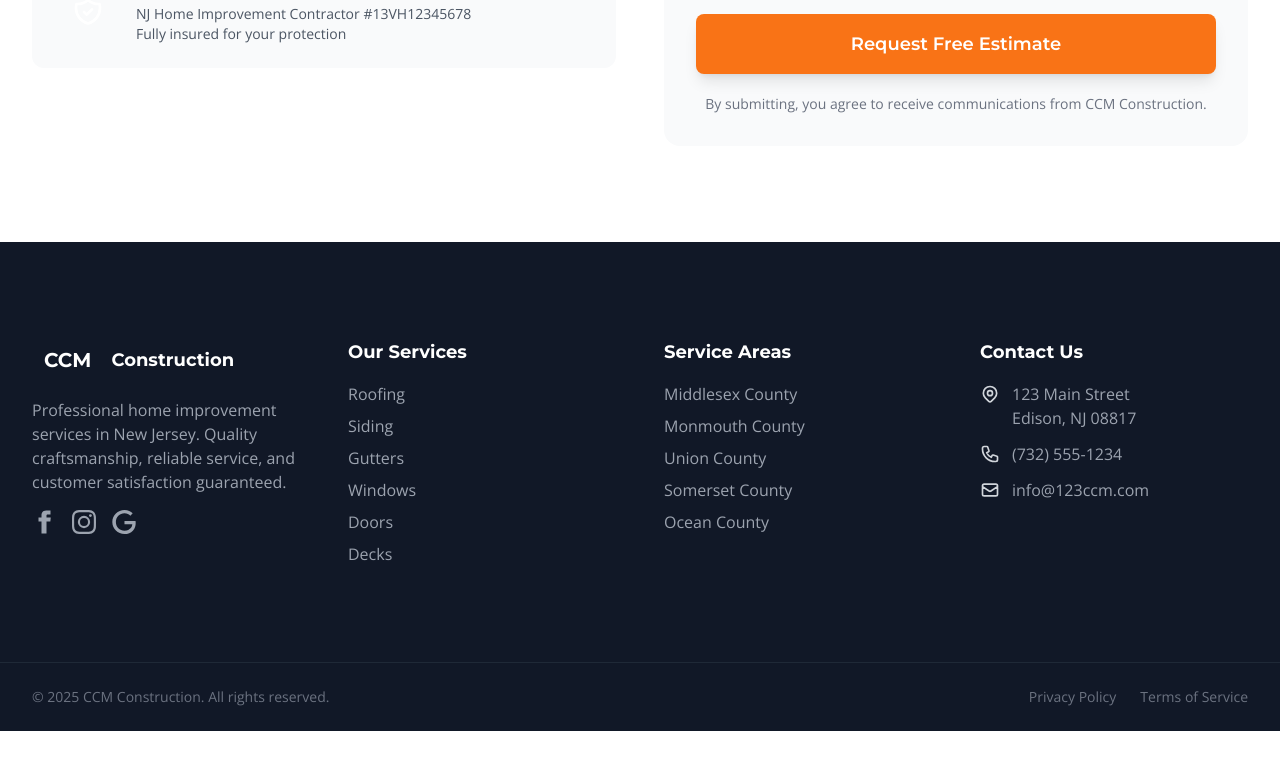
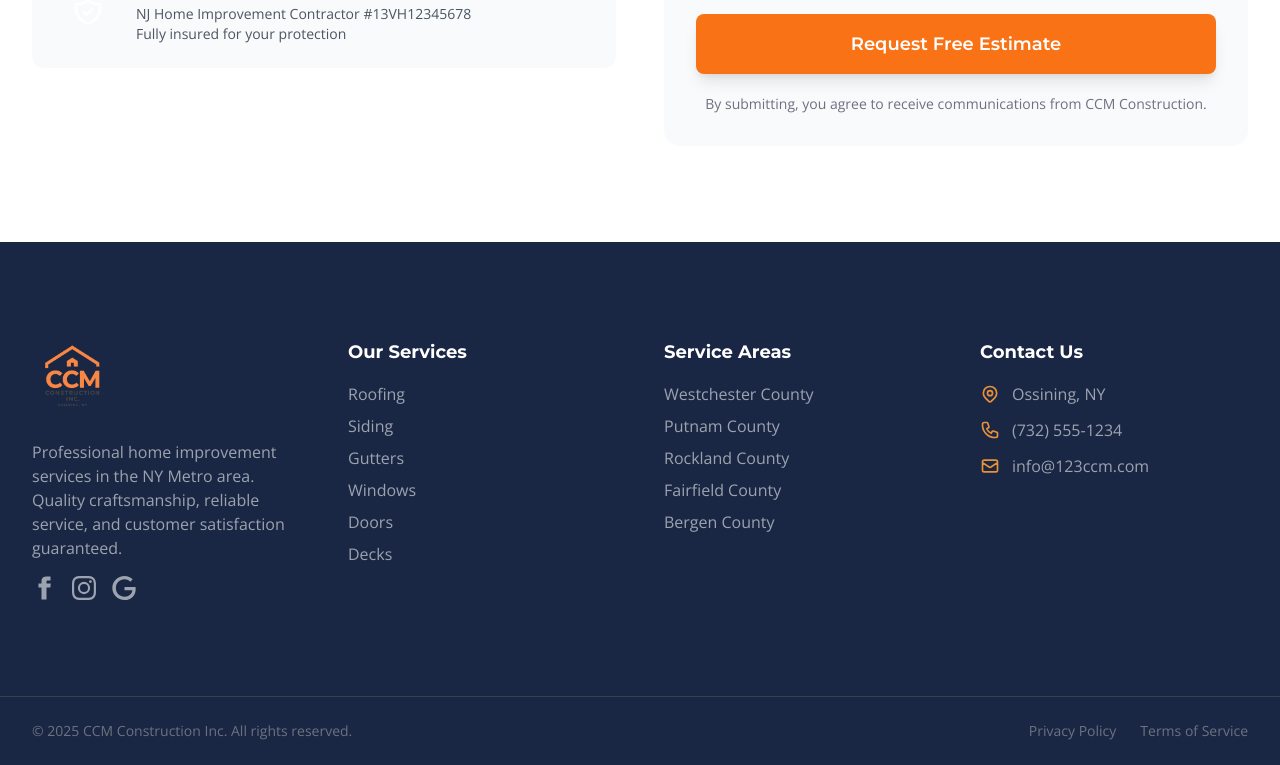
Before and after one commit to asotorod/ccm-website, a React (Vite) app: page / in a window 1280 px wide. Shown: the part 5704-6469 px from the top of the page. Before the commit the page ends 6435 px from the top, so only its background shows below. Built offline with nearby package versions, Linux system fonts and the light colour scheme.

Commit message:
Update footer with CCM logo and orange accent color, update location to Ossining NY

```diff
--- a/src/components/Footer.jsx
+++ b/src/components/Footer.jsx
@@ -11,43 +11,42 @@ function Footer() {
   ]
 
   const serviceAreas = [
-    'Middlesex County',
-    'Monmouth County',
-    'Union County',
-    'Somerset County',
-    'Ocean County',
+    'Westchester County',
+    'Putnam County',
+    'Rockland County',
+    'Fairfield County',
+    'Bergen County',
   ]
 
   return (
-    <footer className="bg-dark-900 text-gray-300">
+    <footer className="bg-[#1a2744] text-gray-300">
       {/* Main Footer */}
       <div className="container-custom section-padding">
         <div className="grid grid-cols-1 md:grid-cols-2 lg:grid-cols-4 gap-8 lg:gap-12">
           {/* Company Info */}
           <div>
-            <div className="flex items-center gap-2 mb-4">
-              <div className="bg-primary-600 text-white px-3 py-2 rounded-lg">
-                <span className="font-heading font-bold text-xl">CCM</span>
-              </div>
-              <div>
-                <span className="font-heading font-bold text-lg text-white">Construction</span>
-              </div>
-            </div>
+            <Link to="/" className="inline-block mb-4">
+              <img
+                src="/Logo ccm.png"
+                alt="CCM Construction Inc."
+                className="h-20 w-auto"
+              />
+            </Link>
             <p className="text-gray-400 mb-4">
-              Professional home improvement services in New Jersey. Quality craftsmanship, reliable service, and customer satisfaction guaranteed.
+              Professional home improvement services in the NY Metro area. Quality craftsmanship, reliable service, and customer satisfaction guaranteed.
             </p>
             <div className="flex gap-4">
-              <a href="#" className="text-gray-400 hover:text-primary-400 transition-colors" aria-label="Facebook">
+              <a href="#" className="text-gray-400 hover:text-[#E8913A] transition-colors" aria-label="Facebook">
                 <svg className="w-6 h-6" fill="currentColor" viewBox="0 0 24 24">
                   <path d="M18.77,7.46H14.5v-1.9c0-.9.6-1.1,1-1.1h3V.5h-4.33C10.24.5,9.5,3.44,9.5,5.32v2.15h-3v4h3v12h5v-12h3.85l.42-4Z"/>
                 </svg>
               </a>
-              <a href="#" className="text-gray-400 hover:text-primary-400 transition-colors" aria-label="Instagram">
+              <a href="#" className="text-gray-400 hover:text-[#E8913A] transition-colors" aria-label="Instagram">
                 <svg className="w-6 h-6" fill="currentColor" viewBox="0 0 24 24">
                   <path d="M12,2.16c3.2,0,3.58,0,4.85.07,3.25.15,4.77,1.69,4.92,4.92.06,1.27.07,1.65.07,4.85s0,3.58-.07,4.85c-.15,3.23-1.66,4.77-4.92,4.92-1.27.06-1.65.07-4.85.07s-3.58,0-4.85-.07c-3.26-.15-4.77-1.7-4.92-4.92-.06-1.27-.07-1.65-.07-4.85s0-3.58.07-4.85C2.38,3.92,3.9,2.38,7.15,2.23,8.42,2.18,8.8,2.16,12,2.16ZM12,0C8.74,0,8.33,0,7.05.07c-4.27.2-6.78,2.71-7,7C0,8.33,0,8.74,0,12s0,3.67.07,4.95c.2,4.27,2.71,6.78,7,7C8.33,24,8.74,24,12,24s3.67,0,4.95-.07c4.27-.2,6.78-2.71,7-7C24,15.67,24,15.26,24,12s0-3.67-.07-4.95c-.2-4.27-2.71-6.78-7-7C15.67,0,15.26,0,12,0Zm0,5.84A6.16,6.16,0,1,0,18.16,12,6.16,6.16,0,0,0,12,5.84ZM12,16a4,4,0,1,1,4-4A4,4,0,0,1,12,16ZM18.41,4.15a1.44,1.44,0,1,0,1.44,1.44A1.44,1.44,0,0,0,18.41,4.15Z"/>
                 </svg>
               </a>
-              <a href="#" className="text-gray-400 hover:text-primary-400 transition-colors" aria-label="Google">
+              <a href="#" className="text-gray-400 hover:text-[#E8913A] transition-colors" aria-label="Google">
                 <svg className="w-6 h-6" fill="currentColor" viewBox="0 0 24 24">
                   <path d="M12.48 10.92v3.28h7.84c-.24 1.84-.853 3.187-1.787 4.133-1.147 1.147-2.933 2.4-6.053 2.4-4.827 0-8.6-3.893-8.6-8.72s3.773-8.72 8.6-8.72c2.6 0 4.507 1.027 5.907 2.347l2.307-2.307C18.747 1.44 16.133 0 12.48 0 5.867 0 .307 5.387.307 12s5.56 12 12.173 12c3.573 0 6.267-1.173 8.373-3.36 2.16-2.16 2.84-5.213 2.84-7.667 0-.76-.053-1.467-.173-2.053H12.48z"/>
                 </svg>
@@ -61,7 +60,7 @@ function Footer() {
             <ul className="space-y-2">
               {services.map((service) => (
                 <li key={service}>
-                  <a href="/#services" className="text-gray-400 hover:text-primary-400 transition-colors">
+                  <a href="/#services" className="text-gray-400 hover:text-[#E8913A] transition-colors">
                     {service}
                   </a>
                 </li>
@@ -75,7 +74,7 @@ function Footer() {
             <ul className="space-y-2">
               {serviceAreas.map((area) => (
                 <li key={area}>
-                  <a href="/#service-areas" className="text-gray-400 hover:text-primary-400 transition-colors">
+                  <a href="/#service-areas" className="text-gray-400 hover:text-[#E8913A] transition-colors">
                     {area}
                   </a>
                 </li>
@@ -88,25 +87,25 @@ function Footer() {
             <h3 className="text-white font-heading font-bold text-lg mb-4">Contact Us</h3>
             <ul className="space-y-3">
               <li className="flex items-start gap-3">
-                <svg className="w-5 h-5 text-primary-400 mt-0.5 flex-shrink-0" fill="none" stroke="currentColor" viewBox="0 0 24 24">
+                <svg className="w-5 h-5 text-[#E8913A] mt-0.5 flex-shrink-0" fill="none" stroke="currentColor" viewBox="0 0 24 24">
                   <path strokeLinecap="round" strokeLinejoin="round" strokeWidth={2} d="M17.657 16.657L13.414 20.9a1.998 1.998 0 01-2.827 0l-4.244-4.243a8 8 0 1111.314 0z" />
                   <path strokeLinecap="round" strokeLinejoin="round" strokeWidth={2} d="M15 11a3 3 0 11-6 0 3 3 0 016 0z" />
                 </svg>
-                <span className="text-gray-400">123 Main Street<br />Edison, NJ 08817</span>
+                <span className="text-gray-400">Ossining, NY</span>
               </li>
               <li className="flex items-center gap-3">
-                <svg className="w-5 h-5 text-primary-400 flex-shrink-0" fill="none" stroke="currentColor" viewBox="0 0 24 24">
+                <svg className="w-5 h-5 text-[#E8913A] flex-shrink-0" fill="none" stroke="currentColor" viewBox="0 0 24 24">
                   <path strokeLinecap="round" strokeLinejoin="round" strokeWidth={2} d="M3 5a2 2 0 012-2h3.28a1 1 0 01.948.684l1.498 4.493a1 1 0 01-.502 1.21l-2.257 1.13a11.042 11.042 0 005.516 5.516l1.13-2.257a1 1 0 011.21-.502l4.493 1.498a1 1 0 01.684.949V19a2 2 0 01-2 2h-1C9.716 21 3 14.284 3 6V5z" />
                 </svg>
-                <a href="tel:+17325551234" className="text-gray-400 hover:text-primary-400 transition-colors">
+                <a href="tel:+17325551234" className="text-gray-400 hover:text-[#E8913A] transition-colors">
                   (732) 555-1234
                 </a>
               </li>
               <li className="flex items-center gap-3">
-                <svg className="w-5 h-5 text-primary-400 flex-shrink-0" fill="none" stroke="currentColor" viewBox="0 0 24 24">
+                <svg className="w-5 h-5 text-[#E8913A] flex-shrink-0" fill="none" stroke="currentColor" viewBox="0 0 24 24">
                   <path strokeLinecap="round" strokeLinejoin="round" strokeWidth={2} d="M3 8l7.89 5.26a2 2 0 002.22 0L21 8M5 19h14a2 2 0 002-2V7a2 2 0 00-2-2H5a2 2 0 00-2 2v10a2 2 0 002 2z" />
                 </svg>
-                <a href="mailto:info@123ccm.com" className="text-gray-400 hover:text-primary-400 transition-colors">
+                <a href="mailto:info@123ccm.com" className="text-gray-400 hover:text-[#E8913A] transition-colors">
                   info@123ccm.com
                 </a>
               </li>
@@ -116,15 +115,15 @@ function Footer() {
       </div>
 
       {/* Bottom Bar */}
-      <div className="border-t border-gray-800">
+      <div className="border-t border-gray-700">
         <div className="container-custom py-6">
           <div className="flex flex-col md:flex-row justify-between items-center gap-4">
             <p className="text-gray-500 text-sm">
-              © {new Date().getFullYear()} CCM Construction. All rights reserved.
+              © {new Date().getFullYear()} CCM Construction Inc. All rights reserved.
             </p>
             <div className="flex gap-6 text-sm">
-              <a href="#" className="text-gray-500 hover:text-primary-400 transition-colors">Privacy Policy</a>
-              <a href="#" className="text-gray-500 hover:text-primary-400 transition-colors">Terms of Service</a>
+              <a href="#" className="text-gray-500 hover:text-[#E8913A] transition-colors">Privacy Policy</a>
+              <a href="#" className="text-gray-500 hover:text-[#E8913A] transition-colors">Terms of Service</a>
             </div>
           </div>
         </div>
```
